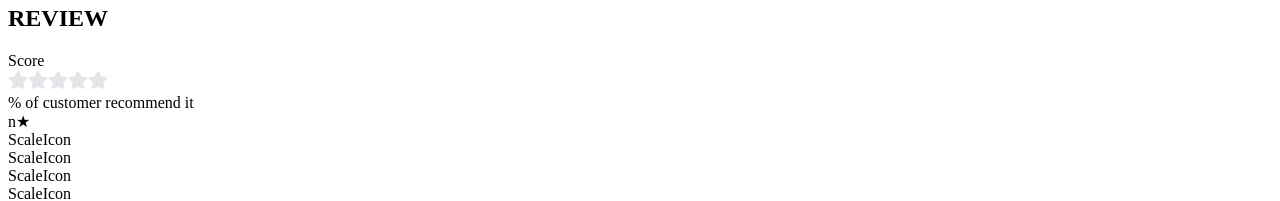
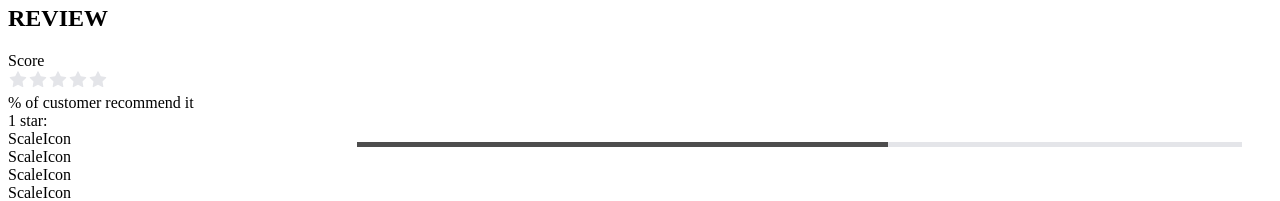
Before and after one commit to poaceae-team6/fec-catwalk, a React app: page / in a window 1280 px wide. Shown: the part 1402-1603 px from the top of the page. Built offline with nearby package versions, Linux system fonts and the light colour scheme; the HTML template or start-up script is replaced by a standard one.

Commit message:
Added ProgressBar

```diff
--- /dev/null
+++ b/client/src/components/review/reviewmain/ProgressBar.jsx
@@ -0,0 +1,39 @@
+import React from "react";
+
+const ProgressBar = () => {
+
+  // const { '#ffc107', 60 } = props;
+
+  const containerStyles = {
+    float: 'right',
+    height: 5,
+    width: '70%',
+    backgroundColor: '#e4e5e9',
+    margin: 30
+  }
+
+  const fillerStyles = {
+    height: '100%',
+    width: '60%',
+    backgroundColor: '#4d4d4d',
+    textAlign: 'right'
+  }
+
+  // const label = {
+  //   white-space: nowrap;
+  // }
+
+  return (
+    <div>
+      <div >1 star:
+        <div style={containerStyles}>
+          <div style={fillerStyles}>
+          </div>
+        </div>
+      </div>
+
+    </div>
+  );
+};
+
+export default ProgressBar;
--- a/client/src/components/review/reviewmain/StarBreakdown.jsx
+++ b/client/src/components/review/reviewmain/StarBreakdown.jsx
@@ -1,10 +1,11 @@
 
 import React from 'react';
+import ProgressBar from './ProgressBar.jsx';
 
 function StarBreakdown() {
   return (
     <div>
-      n★
+      <ProgressBar />
     </div>
   );
 }
--- a/client/src/components/review/reviewmain/StarRating.jsx
+++ b/client/src/components/review/reviewmain/StarRating.jsx
@@ -1,5 +1,5 @@
 import React, { useState } from "react";
-import { FaStar } from "react-icons/fa";
+import { AiFillStar } from "react-icons/ai";
 
 
 const StarRating = () => {
@@ -32,7 +32,7 @@ const StarRating = () => {
               onMouseOver={() => setHover(ratingValue)}
               onMouseOut={() => setHover(null)}
             />
-            <FaStar
+            <AiFillStar
               className="star"
               color= {ratingValue <= (hover || rating) ? "#ffc107" : "#e4e5e9"}
               size= {20}
```
